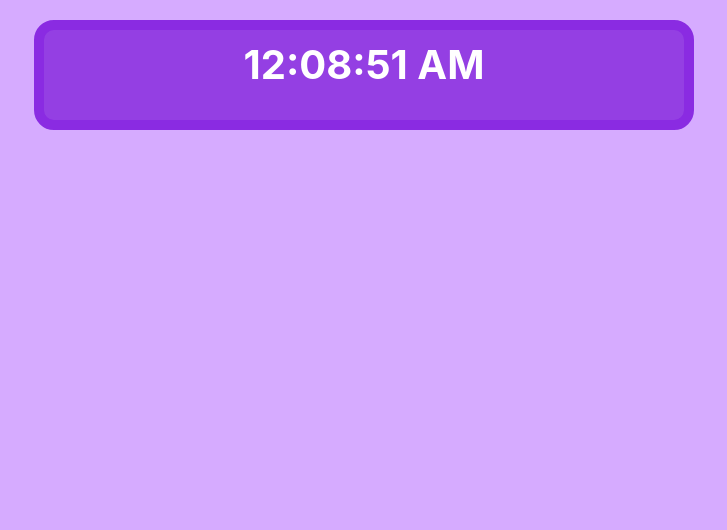
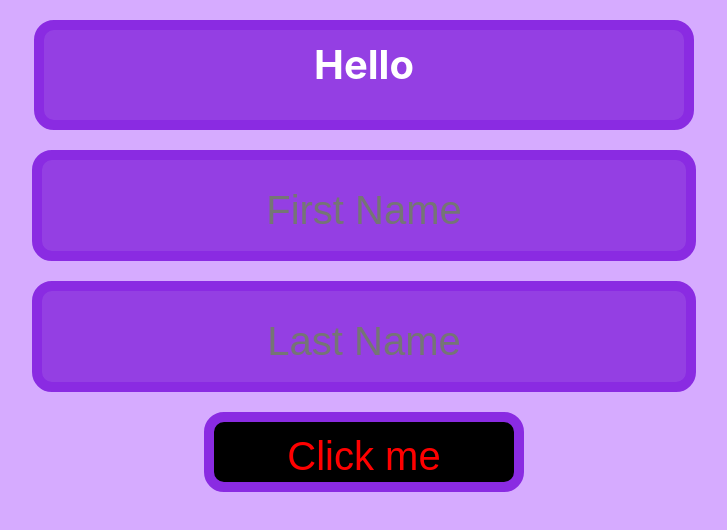
Before and after one commit to amanwild/react-thapa, a React (Create React App) app: page / in a window 1280 px wide. Shown: the top 530 px of the page, without its empty margins (276-1003 px from the left). Built offline with nearby package versions, Linux system fonts and the light colour scheme.

Commit message:
Multiple input form in react

```diff
--- a/src/Components/App.js
+++ b/src/Components/App.js
@@ -1,21 +1,41 @@
 import React, { useState } from "react";
-// import Header from "./Header";
-// import Calc from "./Calc";
+const App = () => {
+  const state = useState();
+  const [nameF, setNameF] = useState("");
+  const [nameL, setNameL] = useState("");
+  const [resfname, setfname] = useState("");
+  const [reslname, setlname] = useState("");
 
-
-const App=() => {
-    var T =new Date().toLocaleTimeString();
-    const state = useState();
-    const [time,setTime]=useState(T);
-
-    const update =()=>{
-        T =new Date().toLocaleTimeString();
-        setTime(T)
-    }
-    setInterval(update,1000);
-    return(
+  const setnameF = (event) => {
+    setNameF(event.target.value);
+  };
+  const setnameL = (event) => {
+    setNameL(event.target.value);
+  };
+  const result = (e) => {
+    e.preventDefault();
+    setfname(nameF);
+    setlname(nameL);
+  };
+  return (
     <>
-        <h1 >{T}</h1>
-    </>);
-}
+      <div>
+      <form onSubmit={result}>
+        <h1> Hello {resfname} {reslname}</h1>
+        <input
+          type="text"
+          placeholder="First Name"
+          onChange={setnameF}
+        />
+        <input
+          type="text"
+          placeholder="Last Name"
+          onChange={setnameL}
+        />
+        <button type="submit" >Click me</button>
+        </form>
+      </div>
+    </>
+  );
+};
 export default App;
--- a/src/index.css
+++ b/src/index.css
@@ -18,6 +18,8 @@ h1{
   width: 50%;
   margin: auto;
   margin-top: 20px;
+  display: block;
+
   height: 80px;
   font-size: 40px;
   padding-top: 10px;
@@ -27,3 +29,36 @@ h1{
   border-radius: 20px;
   background-color: rgb(148, 63, 227);
 }
+input{
+  /* justify-content: center;
+  align-items: center; */
+  width: 50%;
+  margin: auto;
+  display: block;
+
+  margin-top: 20px;
+  height: 80px;
+  font-size: 40px;
+  padding-top: 10px;
+  color: white;
+  text-align: center;
+  border: 10px solid blueviolet;
+  border-radius: 20px;
+  background-color: rgb(148, 63, 227);
+}
+button{
+  /* justify-content: center;
+  align-items: center; */
+  display: block;
+  width: 25%;
+  margin: auto;
+  margin-top: 20px;
+  height: 80px;
+  font-size: 40px;
+  padding-top: 10px;
+  color: red;
+  text-align: center;
+  border: 10px solid blueviolet;
+  border-radius: 20px;
+  background-color: black;
+}
```
